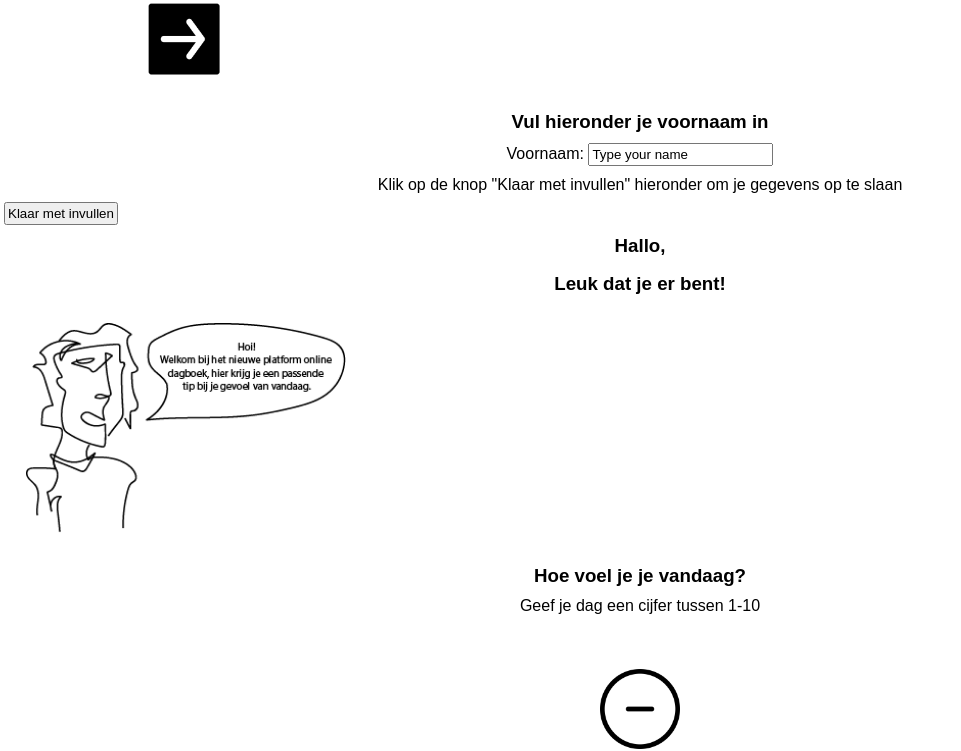
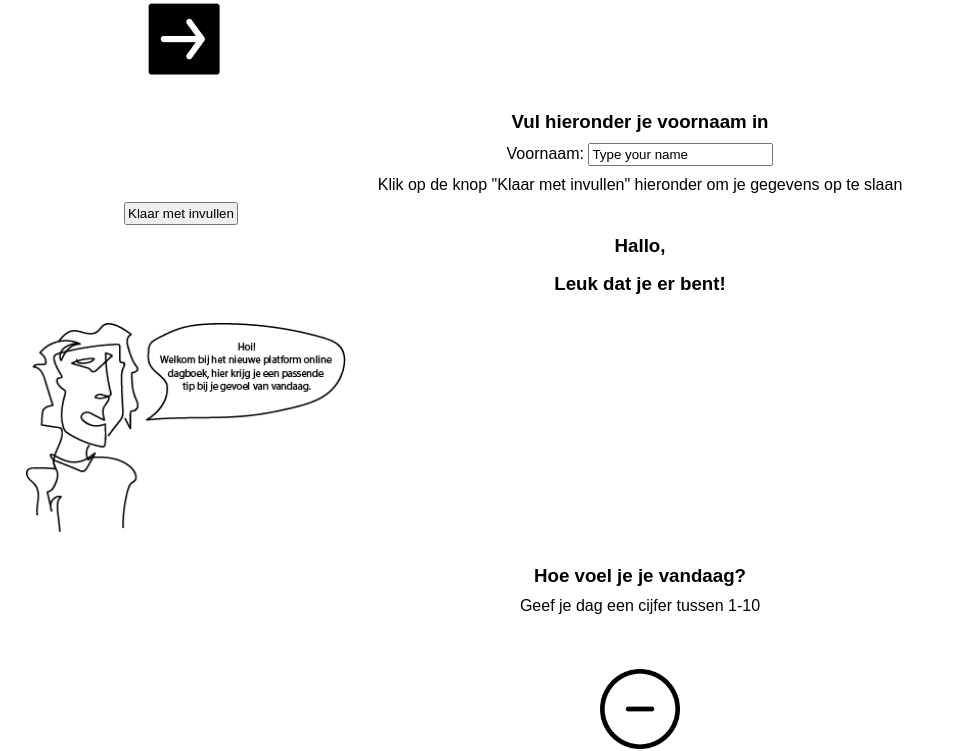
Before and after one commit to pienachterberg/Inleidingprogrammeren_site, a plain HTML site: page index.html in a window 1280 px wide. Shown: the part 66-817 px from the top of the page, without its empty margins (0-961 px from the left). Drawn offline with Linux system fonts and the light colour scheme.

Commit message:
bijna klaar

```diff
--- a/index.html
+++ b/index.html
@@ -12,7 +12,7 @@
         <h3>Vul hieronder je voornaam in</h3>
             <p>Voornaam: <input type="text" id="myText" value="Type your name"></p>
             <p>Klik op de knop "Klaar met invullen" hieronder om je gegevens op te slaan</p>
-            <button onclick="myFunction()">Klaar met invullen</button>
+            <button class="pijlrechts" onclick="myFunction()">Klaar met invullen</button>
         <div>
             <h3>Hallo,</h3>
             <p id="nameUser"></p>
--- a/style.css
+++ b/style.css
@@ -85,6 +85,10 @@ div {
     background-color: linen;
 }
 
+.pijlrechts {
+    margin-left: 120px;
+}
+
 #myownText {
     margin-top: 10px;
     margin-bottom: 10px;
@@ -106,6 +110,3 @@ div {
     width: 360px;
     height: 215px;
 }
-.pijlrechts {
-    margin-left: 120px;
-}
```
